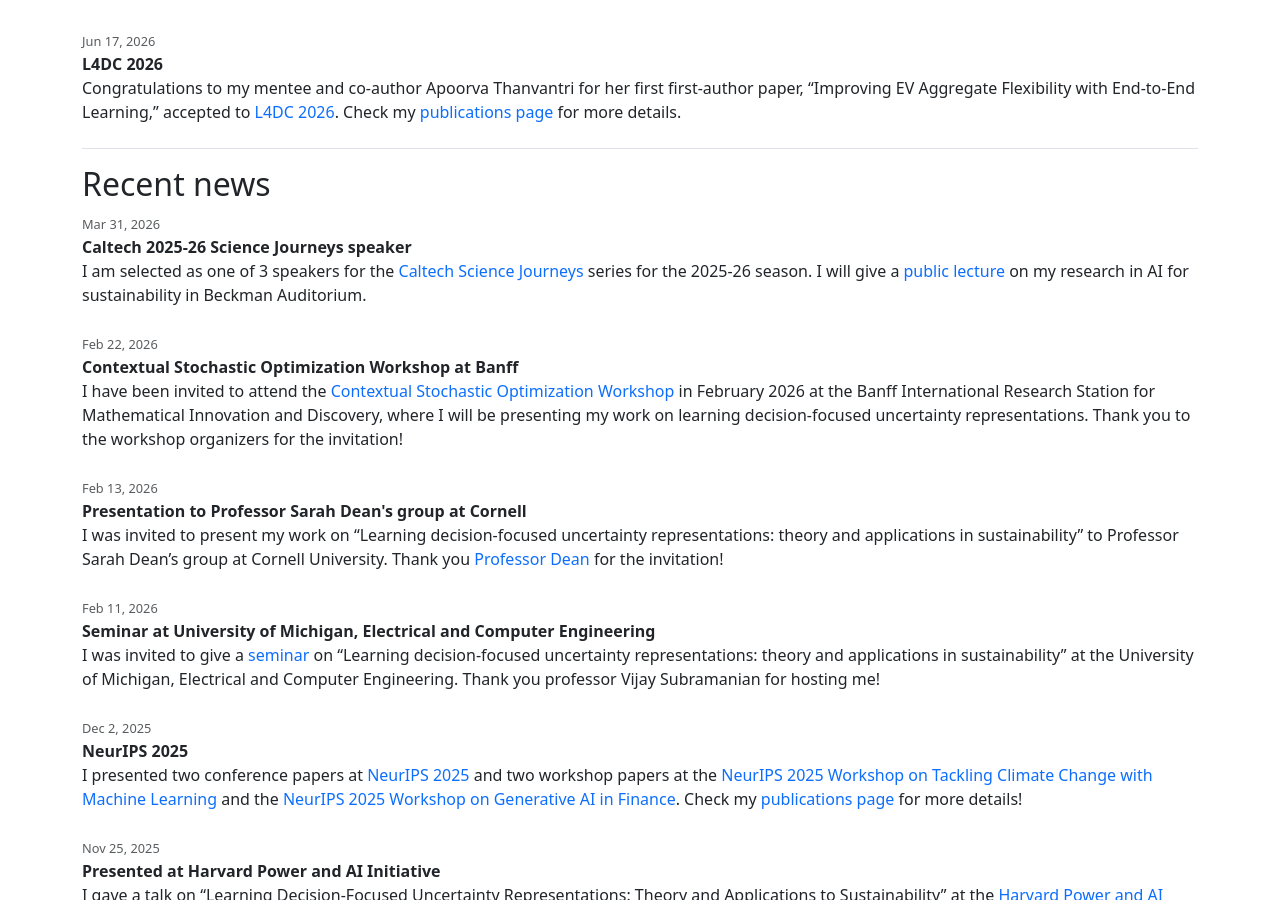
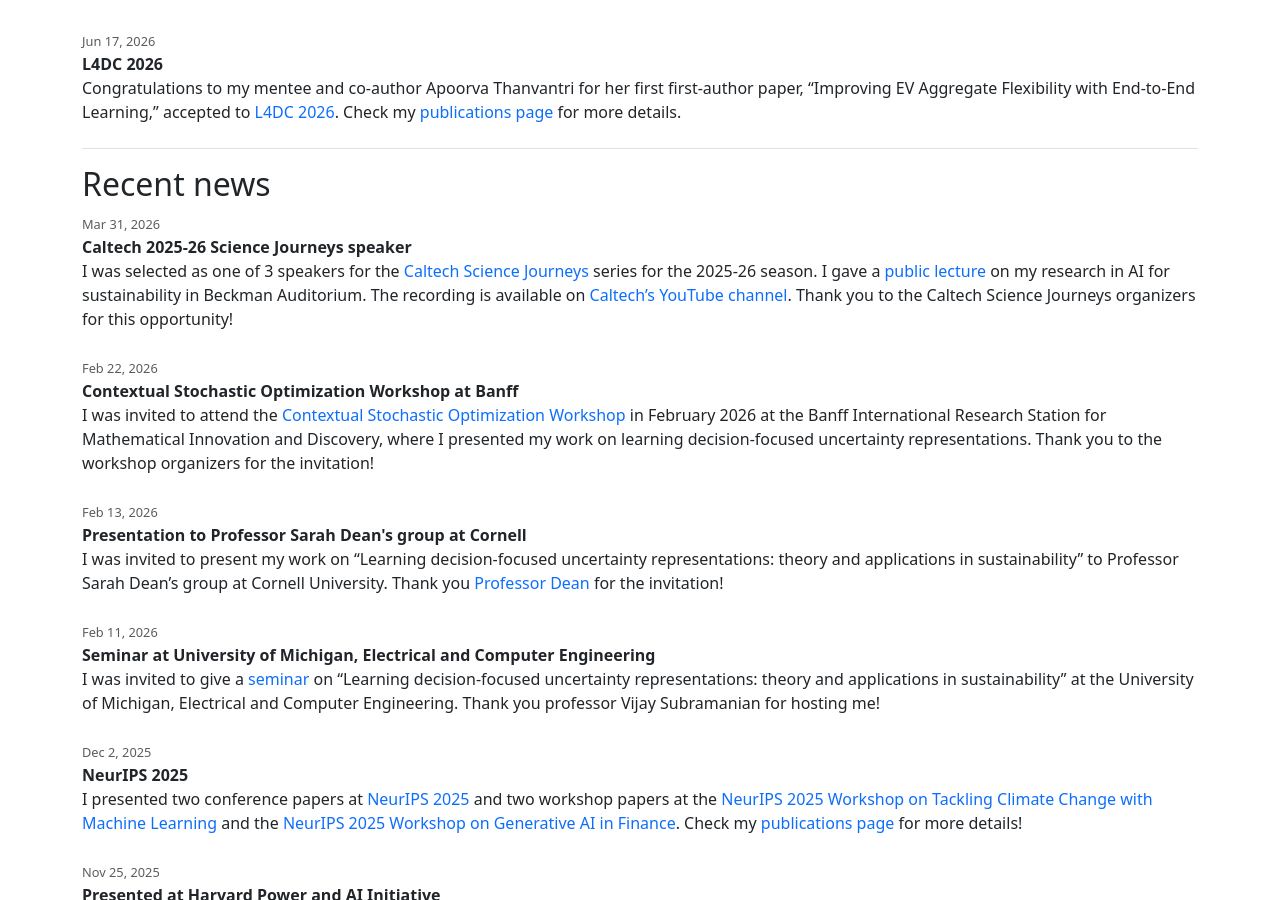
Before and after one commit to chrisyeh96/chrisyeh96.github.io, a Jekyll site: the page built from index.md, in a window 1280 px wide and 900 px high, scrolled down 1514 px. Built offline with Jekyll 4.4.1, drawn with Linux system fonts in a browser that asks for light colours; a script that is not in the unit is left out.

Commit message:
News: add YouTube link to Caltech Science Journeys

```diff
--- a/_data/news.yml
+++ b/_data/news.yml
@@ -8,11 +8,11 @@
 
 - date: 2026-03-31
   title: Caltech 2025-26 Science Journeys speaker
-  description: I am selected as one of 3 speakers for the [Caltech Science Journeys](https://events.caltech.edu/series/science-journeys) series for the 2025-26 season. I will give a [public lecture](https://events.caltech.edu/calendar/science-journey-smarter-ai-for-a-more-sustainable-world) on my research in AI for sustainability in Beckman Auditorium.
+  description: I was selected as one of 3 speakers for the [Caltech Science Journeys](https://events.caltech.edu/series/science-journeys) series for the 2025-26 season. I gave a [public lecture](https://events.caltech.edu/calendar/science-journey-smarter-ai-for-a-more-sustainable-world) on my research in AI for sustainability in Beckman Auditorium. The recording is available on [Caltech's YouTube channel](https://youtu.be/WGHsa7Y-Ktc). Thank you to the Caltech Science Journeys organizers for this opportunity!
 
 - date: 2026-02-22
   title: Contextual Stochastic Optimization Workshop at Banff
-  description: I have been invited to attend the [Contextual Stochastic Optimization Workshop](https://www.birs.ca/events/2026/5-day-workshops/26w5614) in February 2026 at the Banff International Research Station for Mathematical Innovation and Discovery, where I will be presenting my work on learning decision-focused uncertainty representations. Thank you to the workshop organizers for the invitation!
+  description: I was invited to attend the [Contextual Stochastic Optimization Workshop](https://www.birs.ca/events/2026/5-day-workshops/26w5614) in February 2026 at the Banff International Research Station for Mathematical Innovation and Discovery, where I presented my work on learning decision-focused uncertainty representations. Thank you to the workshop organizers for the invitation!
 
 - date: 2026-02-13
   title: Presentation to Professor Sarah Dean's group at Cornell
```
